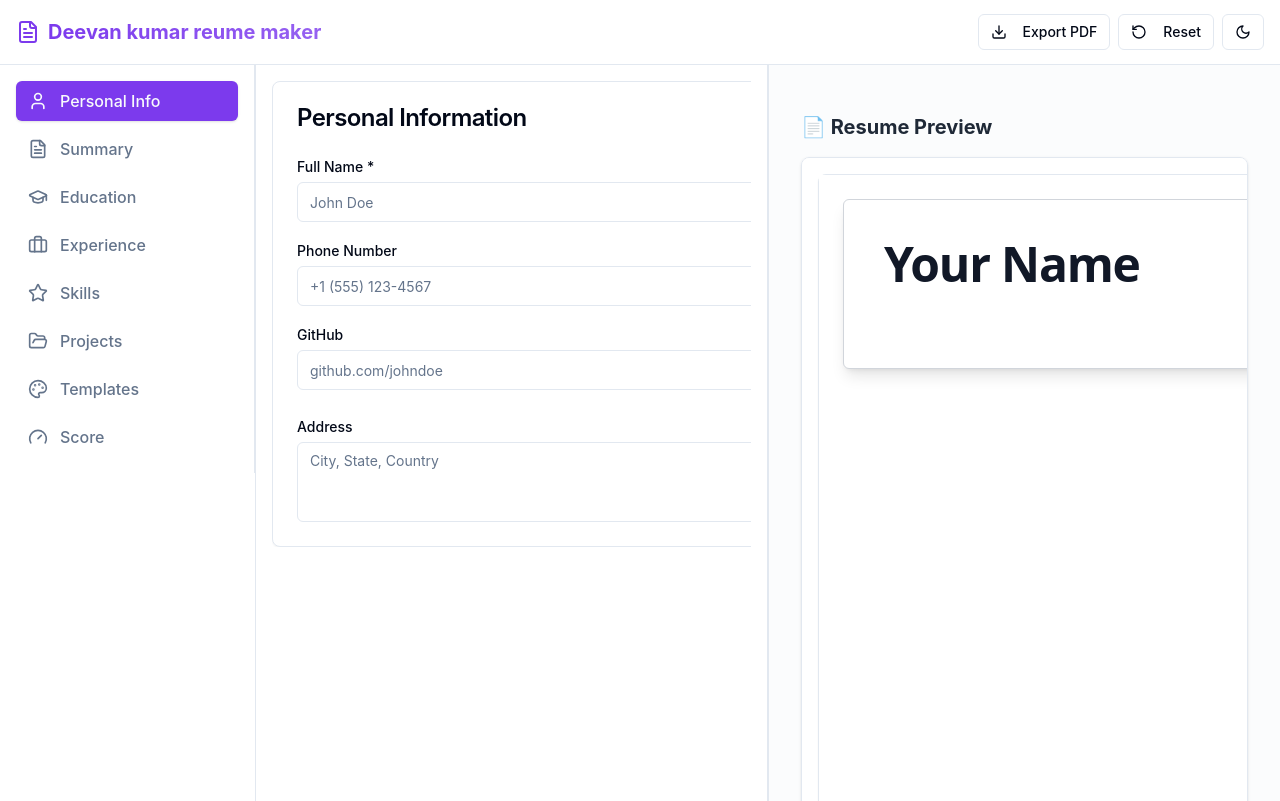
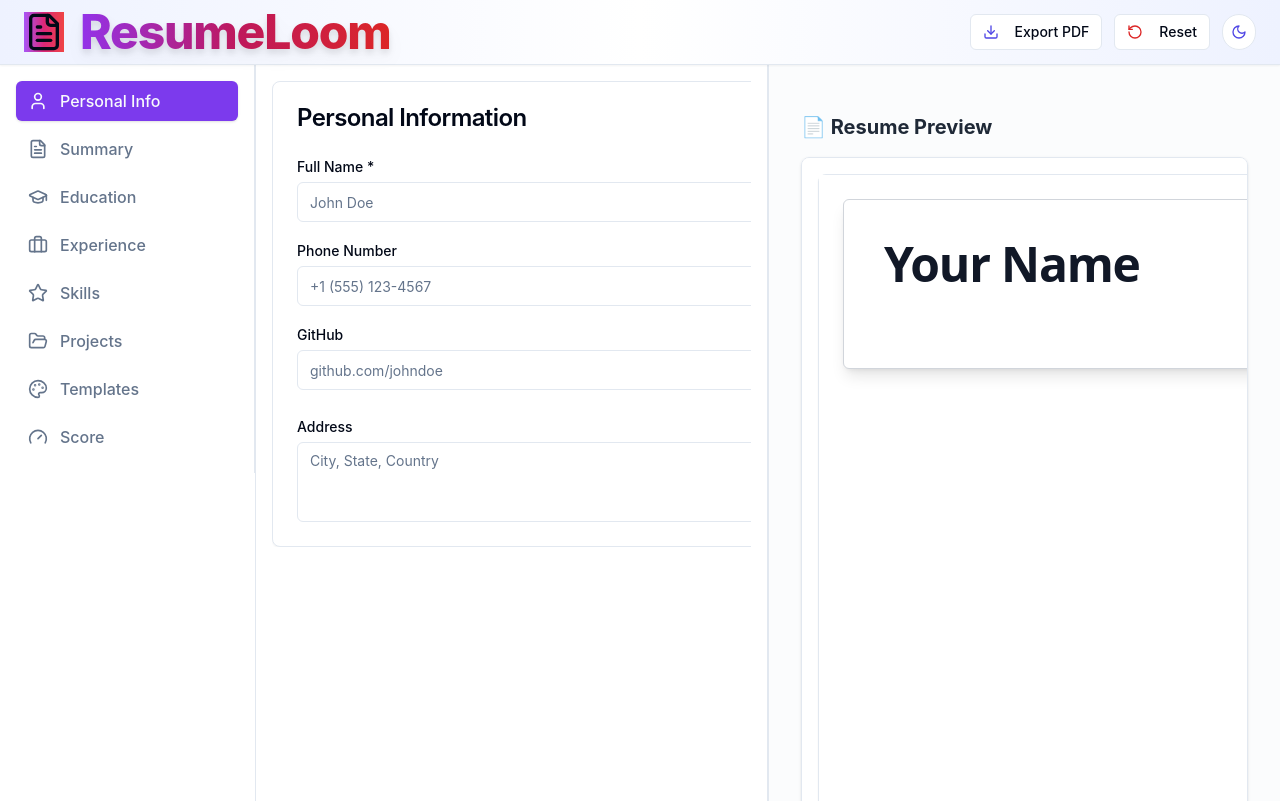
Before and after one commit to yaswanthkumarch/Resumecreator, a React (Vite) app: page / in a window 1280 px wide. Built offline with nearby package versions, Linux system fonts and the light colour scheme.

Commit message:
updated name

```diff
--- a/src/components/Navbar.tsx
+++ b/src/components/Navbar.tsx
@@ -1,4 +1,3 @@
-
 import React from 'react';
 import { Moon, Sun, Download, RotateCcw, FileText } from 'lucide-react';
 import { Button } from '@/components/ui/button';
@@ -20,11 +19,8 @@ export function Navbar() {
       });
 
       const element = document.querySelector('.print-page');
-      if (!element) {
-        throw new Error('Resume preview not found');
-      }
+      if (!element) throw new Error('Resume preview not found');
 
-      // Create canvas from the resume element
       const canvas = await html2canvas(element as HTMLElement, {
         scale: 2,
         useCORS: true,
@@ -34,7 +30,6 @@ export function Navbar() {
         height: element.scrollHeight,
       });
 
-      // Calculate PDF dimensions
       const imgData = canvas.toDataURL('image/png');
       const pdf = new jsPDF({
         orientation: 'portrait',
@@ -52,7 +47,6 @@ export function Navbar() {
 
       pdf.addImage(imgData, 'PNG', imgX, imgY, imgWidth * ratio, imgHeight * ratio);
 
-      // Generate filename
       const fileName = resumeData.personalInfo.fullName
         ? `${resumeData.personalInfo.fullName.replace(/\s+/g, '_')}_Resume.pdf`
         : 'Resume.pdf';
@@ -84,23 +78,30 @@ export function Navbar() {
   };
 
   return (
-    <nav className="sticky top-0 z-50 w-full border-b bg-background/95 backdrop-blur supports-[backdrop-filter]:bg-background/60">
-      <div className="container flex h-16 items-center justify-between px-4">
-        <div className="flex items-center space-x-2">
-          <FileText className="h-6 w-6 text-primary" />
-          <h1 className="text-xl font-bold bg-gradient-to-r from-primary to-primary/80 bg-clip-text text-transparent">
-            Deevan kumar reume maker
-          </h1>
-        </div>
+    <nav className="sticky top-0 z-50 w-full border-b bg-gradient-to-r from-indigo-50 via-white to-indigo-50 backdrop-blur-sm shadow-sm">
+      <div className="container mx-auto flex h-16 items-center justify-between px-6">
+       <div className="flex items-center space-x-4 cursor-default select-none">
+  <FileText className="h-10 w-10 text-gradient bg-gradient-to-r from-purple-500 via-pink-600 to-red-500 transition-transform duration-300 hover:scale-110" />
+  <div className="flex flex-col space-y-1">
+    <h1 className="text-5xl font-extrabold tracking-tight bg-gradient-to-r from-purple-600 via-pink-700 to-red-600 bg-clip-text text-transparent drop-shadow-lg">
+      ResumeLoom
+    </h1>
+    {/* <p className="text-lg text-gray-700 max-w-lg font-medium">
+      Weave your professional story with precision and power — create, analyze, and perfect your resume effortlessly.
+    </p> */}
+  </div>
+</div>
 
-        <div className="flex items-center space-x-2">
+
+        <div className="flex items-center space-x-3">
           <Button
             variant="outline"
             size="sm"
             onClick={handleExportPDF}
-            className="hidden sm:flex"
+            className="hidden sm:flex hover:bg-indigo-50"
+            title="Export Resume as PDF"
           >
-            <Download className="h-4 w-4 mr-2" />
+            <Download className="h-5 w-5 mr-2 text-indigo-600" />
             Export PDF
           </Button>
 
@@ -108,9 +109,10 @@ export function Navbar() {
             variant="outline"
             size="sm"
             onClick={handleReset}
-            className="hidden sm:flex"
+            className="hidden sm:flex hover:bg-red-50"
+            title="Reset all resume data"
           >
-            <RotateCcw className="h-4 w-4 mr-2" />
+            <RotateCcw className="h-5 w-5 mr-2 text-red-600" />
             Reset
           </Button>
 
@@ -118,11 +120,13 @@ export function Navbar() {
             variant="outline"
             size="sm"
             onClick={toggleTheme}
+            className="p-2 rounded-full hover:bg-indigo-100"
+            title={`Switch to ${theme === 'light' ? 'dark' : 'light'} mode`}
           >
             {theme === 'light' ? (
-              <Moon className="h-4 w-4" />
+              <Moon className="h-5 w-5 text-indigo-600" />
             ) : (
-              <Sun className="h-4 w-4" />
+              <Sun className="h-5 w-5 text-yellow-400" />
             )}
           </Button>
         </div>
```
